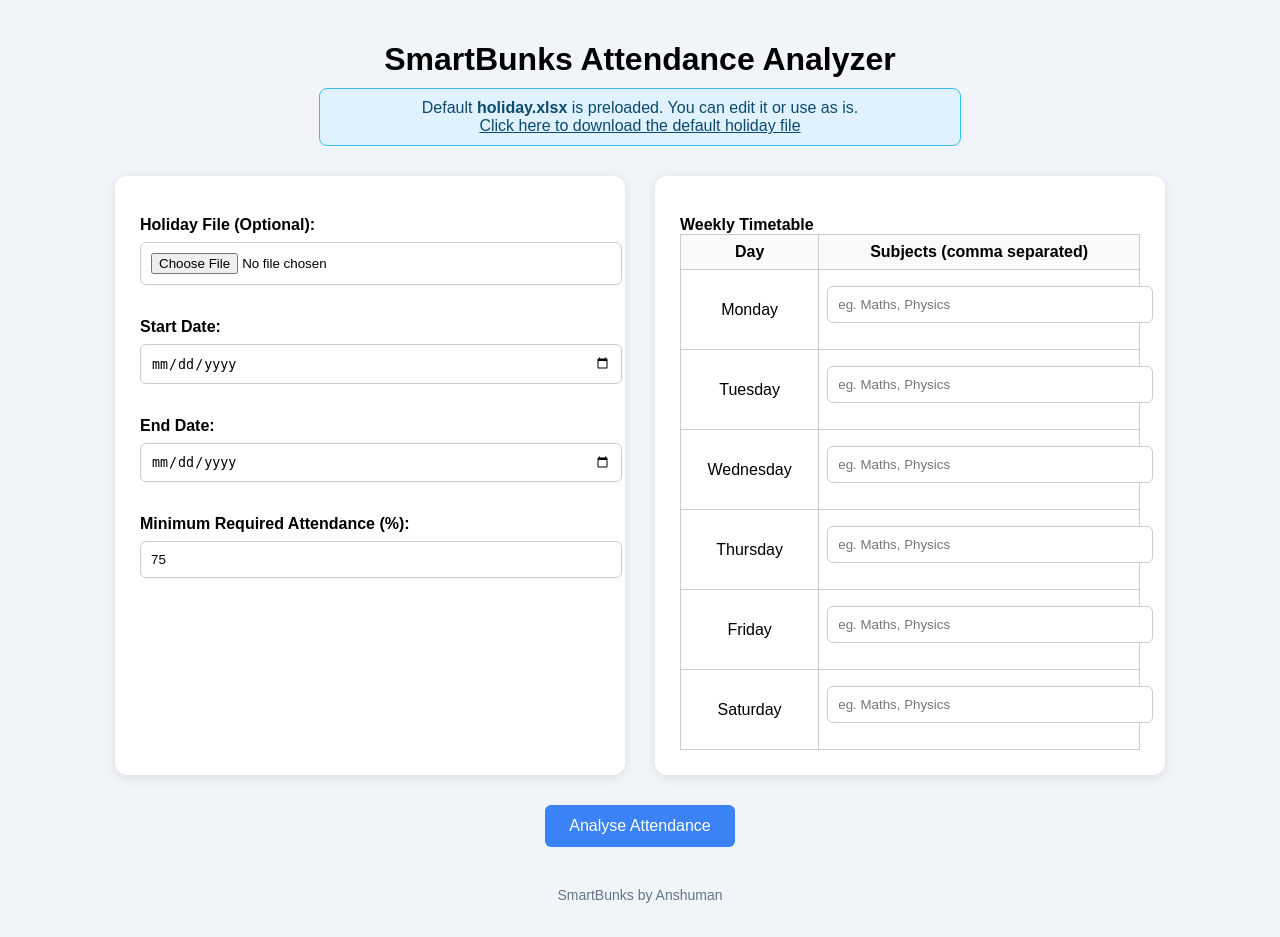
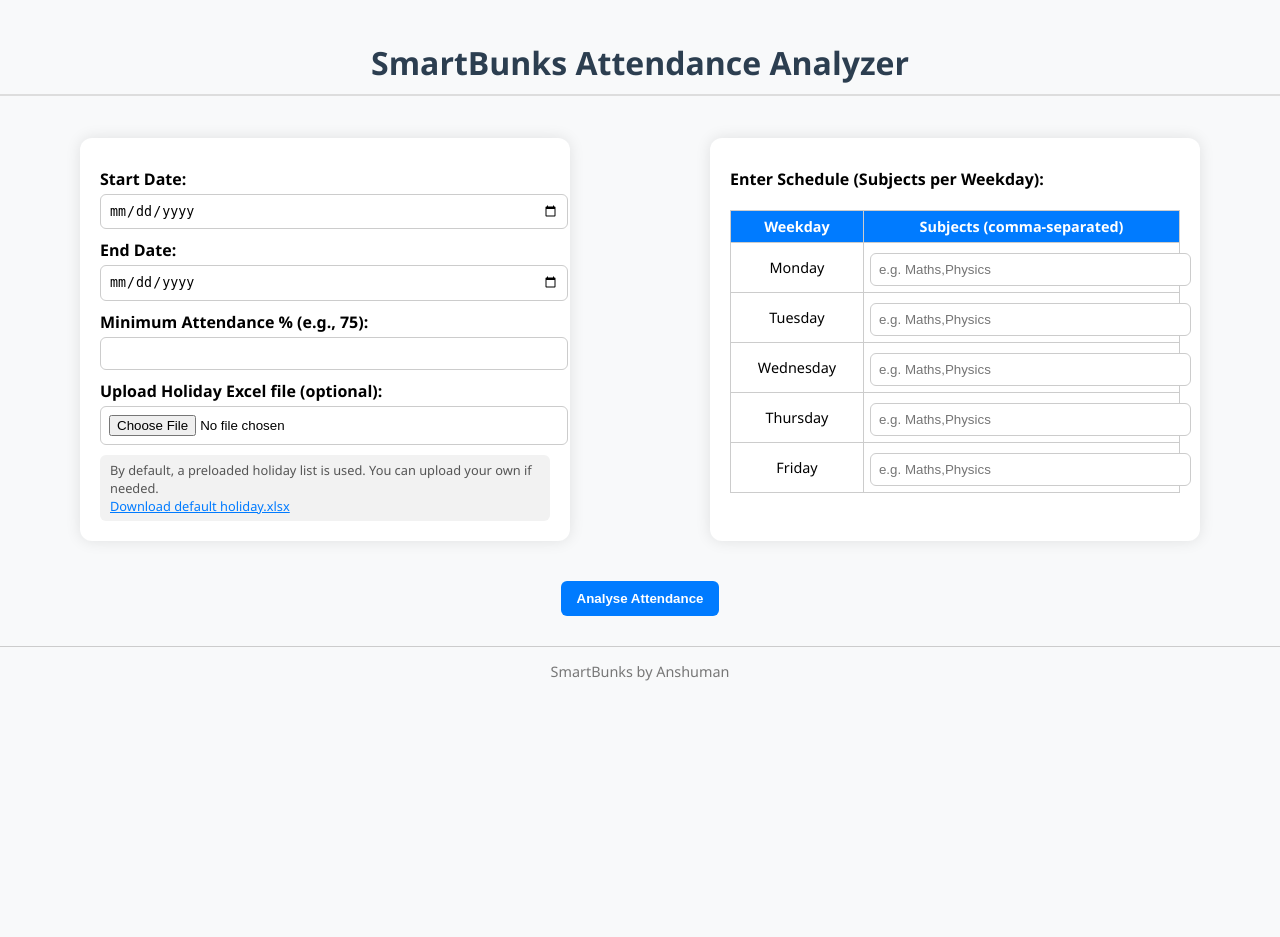
Before and after one commit to Anshu-09/SmartBunks, a Flask app: page / in a window 1280 px wide. After the commit the page ends 681 px from the top, so only its background shows below. Run offline with Flask 3, Linux system fonts and the light colour scheme.

Commit message:
styling update spacing and footer

```diff
--- a/templates/index.html
+++ b/templates/index.html
@@ -2,183 +2,190 @@
 <html lang="en">
 <head>
     <meta charset="UTF-8">
-    <meta name="viewport" content="width=device-width, initial-scale=1.0">
     <title>SmartBunks</title>
+    <meta name="viewport" content="width=device-width, initial-scale=1">
     <style>
         body {
-            font-family: Arial, sans-serif;
-            background: #f1f5f9;
+            font-family: 'Segoe UI', sans-serif;
             margin: 0;
-            padding: 20px;
+            padding: 0;
+            background: #f8f9fa;
         }
-
         h1 {
             text-align: center;
-            margin-bottom: 10px;
+            color: #2c3e50;
+            font-weight: 700;
+            padding: 20px 10px 10px;
+            font-size: 2rem;
+            border-bottom: 2px solid #ddd;
         }
-
-        .alert {
-            background-color: #e0f2fe;
-            border: 1px solid #38bdf8;
-            color: #0c4a6e;
-            padding: 10px 20px;
-            border-radius: 8px;
-            margin: 10px auto 30px auto;
-            max-width: 600px;
+        .container {
+            display: flex;
+            flex-wrap: wrap;
+            justify-content: space-around;
+            padding: 20px;
+            gap: 20px;
+        }
+        .card {
+            background-color: #ffffff;
+            padding: 20px;
+            border-radius: 12px;
+            box-shadow: 0 0 15px rgba(0,0,0,0.1);
+            flex: 1;
+            min-width: 300px;
+            max-width: 450px;
+        }
+        label {
+            font-weight: 600;
+            display: block;
+            margin-top: 10px;
+        }
+        input[type="file"],
+        input[type="date"],
+        input[type="text"] {
+            width: 100%;
+            padding: 8px;
+            margin-top: 4px;
+            border-radius: 6px;
+            border: 1px solid #ccc;
+        }
+        table {
+            width: 100%;
+            border-collapse: collapse;
+            margin-top: 20px;
+            font-size: 0.9rem;
+        }
+        th, td {
+            border: 1px solid #ccc;
+            padding: 6px;
             text-align: center;
         }
-
+        th {
+            background-color: #007bff;
+            color: white;
+        }
+        button {
+            margin-top: 20px;
+            background-color: #007bff;
+            color: white;
+            padding: 10px 16px;
+            font-weight: 600;
+            border: none;
+            border-radius: 6px;
+            cursor: pointer;
+        }
+        button:hover {
+            background-color: #0056b3;
+        }
+        .footer {
+            text-align: center;
+            padding: 15px;
+            font-size: 0.9rem;
+            color: #777;
+            border-top: 1px solid #ccc;
+            margin-top: 30px;
+        }
+        .alert {
+            margin-top: 10px;
+            font-size: 0.8rem;
+            color: #555;
+            background: #f2f2f2;
+            padding: 6px 10px;
+            border-radius: 6px;
+        }
         .alert a {
-            color: #0c4a6e;
+            color: #007bff;
             text-decoration: underline;
         }
 
-        .container {
-            display: flex;
-            flex-wrap: wrap;
-            gap: 30px;
-            justify-content: center;
-        }
-
-        .card {
-            background: white;
-            padding: 25px;
-            border-radius: 12px;
-            box-shadow: 0 2px 12px rgba(0,0,0,0.1);
-            width: 100%;
-            max-width: 460px;
-        }
-
-        label {
-            font-weight: bold;
-            margin-top: 15px;
-            display: block;
-        }
-
-        input[type="date"],
-        input[type="number"],
-        input[type="file"],
-        input[type="text"] {
-            width: 100%;
-            padding: 10px;
-            margin-top: 8px;
-            margin-bottom: 18px;
-            border: 1px solid #ccc;
-            border-radius: 6px;
-        }
-
-        table {
-            width: 100%;
-            border-collapse: collapse;
-        }
-
-        th, td {
-            padding: 8px;
-            border: 1px solid #ccc;
-            text-align: center;
-        }
-
-        th {
-            background: #f8fafc;
-        }
-
-        button {
-            background-color: #3b82f6;
-            color: white;
-            border: none;
-            padding: 12px 24px;
-            font-size: 16px;
-            border-radius: 6px;
-            cursor: pointer;
-        }
-
-        button:hover {
-            background-color: #2563eb;
-        }
-
-        @media (min-width: 768px) {
+        @media (max-width: 768px) {
             .container {
-                flex-wrap: nowrap;
+                flex-direction: column;
+                align-items: center;
             }
-        }
-
-        .result-container {
-            margin-top: 40px;
-            background: white;
-            padding: 25px;
-            border-radius: 12px;
-            box-shadow: 0 2px 12px rgba(0,0,0,0.1);
-        }
-
-        .result-table {
-            overflow-x: auto;
-        }
-
-        footer {
-            margin-top: 40px;
-            text-align: center;
-            font-size: 14px;
-            color: #64748b;
         }
     </style>
 </head>
 <body>
+
     <h1>SmartBunks Attendance Analyzer</h1>
 
-    <div class="alert">
-        Default <strong>holiday.xlsx</strong> is preloaded. You can edit it or use as is.<br>
-        <a href="{{ url_for('static', filename='holiday.xlsx') }}" download>Click here to download the default holiday file</a>
-    </div>
-
-    <form action="/process" method="post" enctype="multipart/form-data">
+    <form action="/analyze" method="post" enctype="multipart/form-data">
         <div class="container">
+            <!-- Left Card -->
             <div class="card">
-                <label for="holiday_sheet">Holiday File (Optional):</label>
-                <input type="file" id="holiday_sheet" name="holiday_sheet">
-
                 <label for="start_date">Start Date:</label>
-                <input type="date" id="start_date" name="start_date" required>
+                <input type="date" name="start_date" required>
 
                 <label for="end_date">End Date:</label>
-                <input type="date" id="end_date" name="end_date" required>
+                <input type="date" name="end_date" required>
 
-                <label for="threshold">Minimum Required Attendance (%):</label>
-                <input type="number" id="threshold" name="threshold" value="75" min="1" max="100">
+                <label for="min_attendance">Minimum Attendance % (e.g., 75):</label>
+                <input type="text" name="min_attendance" required>
+
+                <label for="holiday_file">Upload Holiday Excel file (optional):</label>
+                <input type="file" name="holiday_file" accept=".xlsx">
+
+                <div class="alert">
+                    By default, a preloaded holiday list is used. You can upload your own if needed.
+                    <br><a href="/static/holiday.xlsx" download>Download default holiday.xlsx</a>
+                </div>
             </div>
 
+            <!-- Right Card -->
             <div class="card">
-                <label>Weekly Timetable</label>
+                <label>Enter Schedule (Subjects per Weekday):</label>
                 <table>
                     <tr>
-                        <th>Day</th>
-                        <th>Subjects (comma separated)</th>
+                        <th>Weekday</th>
+                        <th>Subjects (comma-separated)</th>
                     </tr>
-                    {% for day in ["Monday", "Tuesday", "Wednesday", "Thursday", "Friday", "Saturday"] %}
+                    {% for day in ["Monday", "Tuesday", "Wednesday", "Thursday", "Friday"] %}
                     <tr>
                         <td>{{ day }}</td>
-                        <td><input type="text" name="{{ day.lower() }}" placeholder="eg. Maths, Physics"></td>
+                        <td>
+                            <input type="text" name="schedule_{{ day }}" placeholder="e.g. Maths,Physics">
+                        </td>
                     </tr>
                     {% endfor %}
                 </table>
             </div>
         </div>
 
-        <div style="text-align:center; margin-top: 30px;">
+        <div style="text-align: center;">
             <button type="submit">Analyse Attendance</button>
         </div>
     </form>
 
-    {% if table %}
-    <div class="result-container">
-        <h2 style="text-align:center;">Analysis Result</h2>
-        <div class="result-table">
-            {{ table | safe }}
+    {% if result %}
+        <div class="container">
+            <div class="card" style="width:100%;">
+                <h3 style="text-align:center;">Analysis Result</h3>
+                <table>
+                    <thead>
+                        <tr>
+                            {% for col in result.columns %}
+                            <th>{{ col }}</th>
+                            {% endfor %}
+                        </tr>
+                    </thead>
+                    <tbody>
+                        {% for row in result.values %}
+                        <tr>
+                            {% for cell in row %}
+                            <td>{{ cell }}</td>
+                            {% endfor %}
+                        </tr>
+                        {% endfor %}
+                    </tbody>
+                </table>
+            </div>
         </div>
-    </div>
     {% endif %}
 
-    <footer>
-        <p>SmartBunks by Anshuman</p>
-    </footer>
+    <div class="footer">
+        SmartBunks by Anshuman
+    </div>
+
 </body>
 </html>
```
